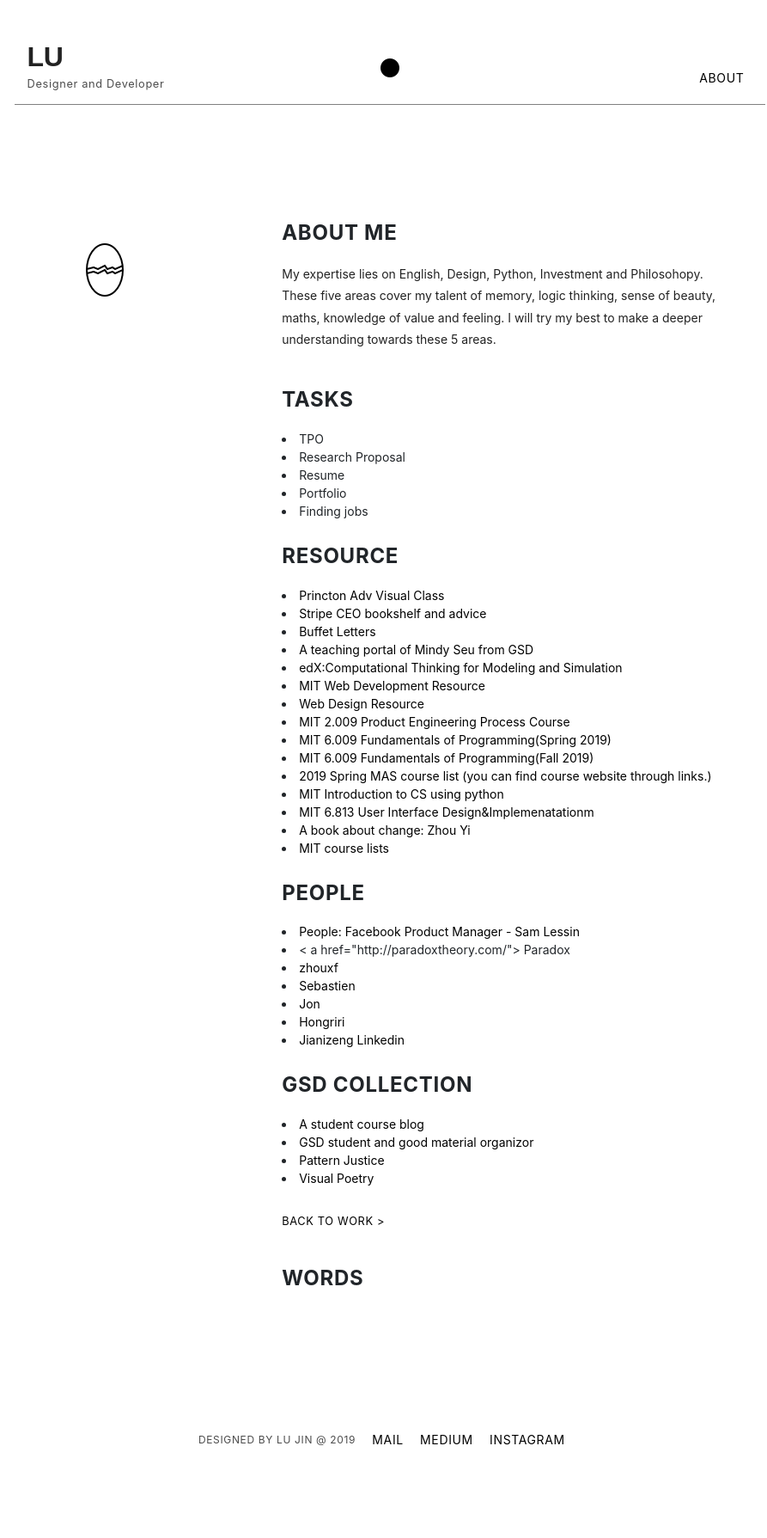
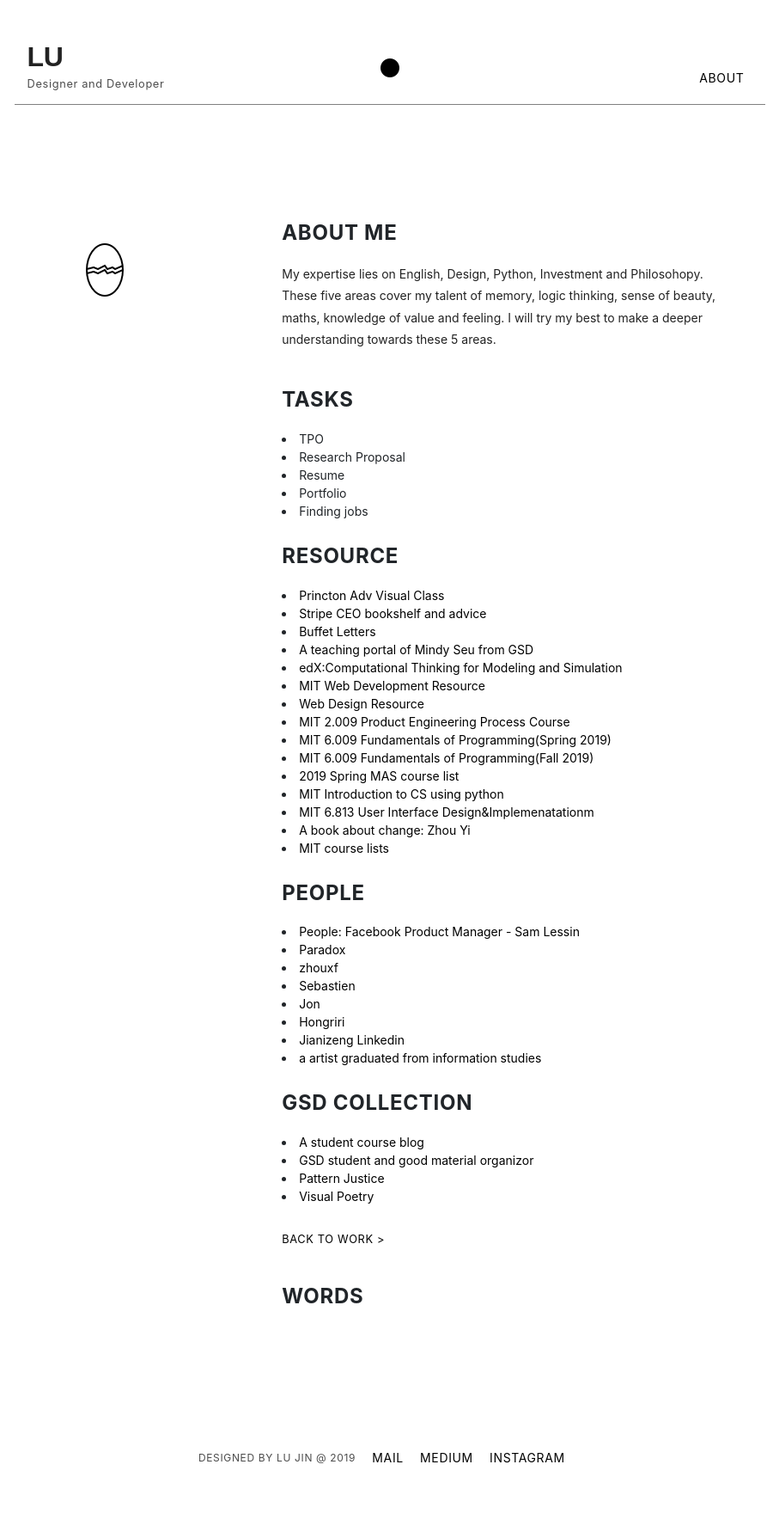
Before and after one commit to beforux/ShakeYourLove, a Jekyll site: the page list.html, which Jekyll copies as it is, in a window 1280 px wide. Shown: the whole page at 86% size, without its empty margins (186-1079 px from the left). Built offline with Jekyll 4.4.1, drawn with Linux system fonts in a browser that asks for light colours; nearby versions of some CDN libraries; before the commit the page ends 1768 px from its top, so only the background shows below that.

Commit message:
Update list.html

```diff
--- a/list.html
+++ b/list.html
@@ -62,7 +62,7 @@
                 <li><a href="https://6009.cat-soop.org/spring19"> MIT 6.009 Fundamentals of Programming(Spring 2019)</a></li>
                 <li><a href="https://6009.cat-soop.org/fall19"> MIT 6.009 Fundamentals of Programming(Fall 2019)</a></li>
                 <li><a href="http://fab.cba.mit.edu/classes/MAS.864/> MIT MAS.864 The nature of mathematical modeling</a></li>
-                <li><a href="https://www.media.mit.edu/posts/2019-spring-media-arts-and-sciences-course-list/"> 2019 Spring MAS course list (you can find course website through links.)</a></li>
+                <li><a href="https://www.media.mit.edu/posts/2019-spring-media-arts-and-sciences-course-list/"> 2019 Spring MAS course list</a></li>
                 <li><a href="https://www.edx.org/v2/course/introduction-to-computer-science-and-programming-using-python-2"> MIT Introduction to CS using python </a></li>
                   <li><a href="http://web.mit.edu/6.813/www/sp18/">MIT 6.813 User Interface Design&Implemenatationm</a></li>
                   <li> <a href="https://iiif.lib.harvard.edu/manifests/view/drs:15322262$2i"> A book about change: Zhou Yi </a></li>
@@ -70,12 +70,13 @@
 
                    <h3>People</h3>
                   <li><a href="https://www.theinformation.com/reporters/sam-lessin">People: Facebook Product Manager - Sam Lessin </a></li>
-                  <li>< a href="http://paradoxtheory.com/"> Paradox</a></li>
+                  <li><a href="http://paradoxtheory.com/">Paradox</a></li>
                   <li><a href="http://zhouxf.com/project/bomix.html"> zhouxf </a> </li>
                   <li><a href="https://www.sebastien-gabriel.com/work/chrome-os-system-menu.html"> Sebastien</a></li>
                   <li><a href="http://jonfreach.com/">Jon</a></li>
                   <li><a href="https://www.zhihu.com/people/hong-ri-ri/answers/by_votes">Hongriri</a></li>
                   <li><a href="https://www.jianizeng.com/">Jianizeng</a> <a href="https://www.linkedin.com/in/jianizeng"> Linkedin</a></li>
+                  <li><a href="https://elitzakoeva.com/About-Elitza"> a artist graduated from information studies</a></li>
 
 
 
```
